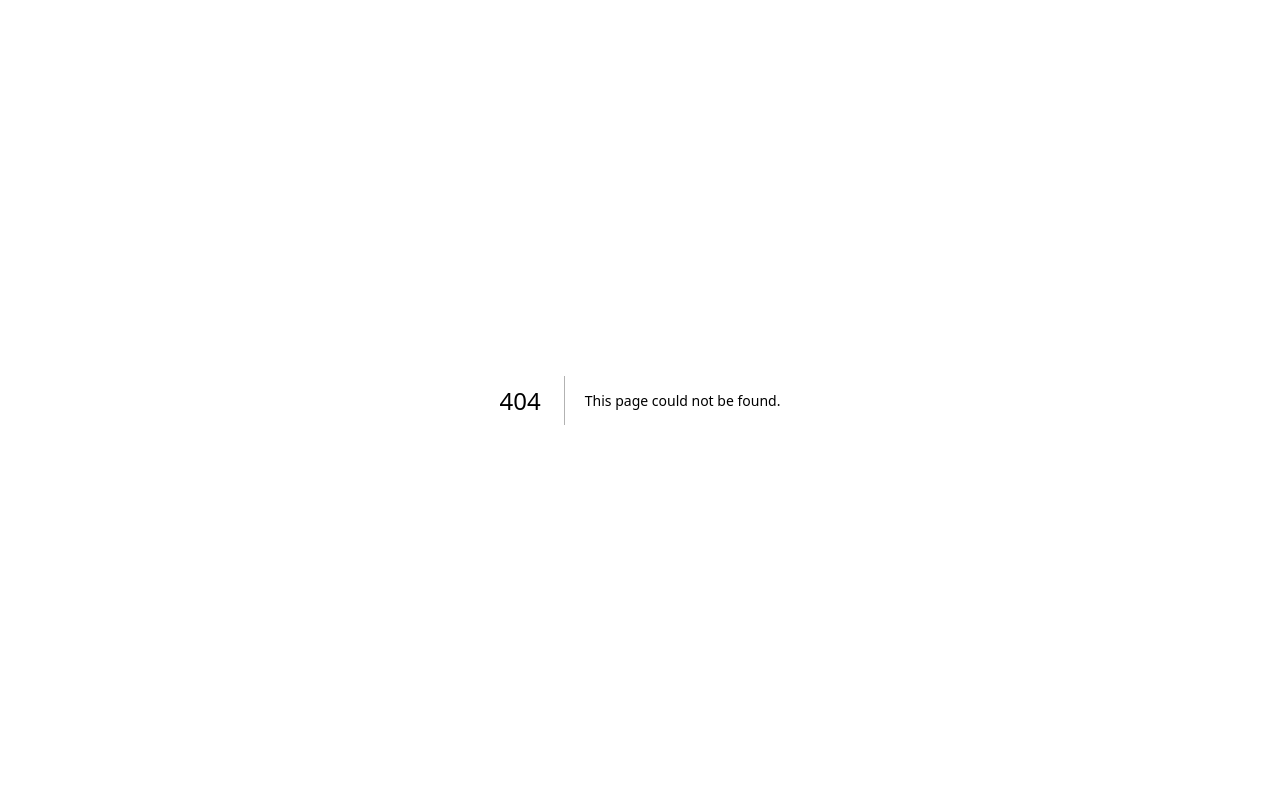
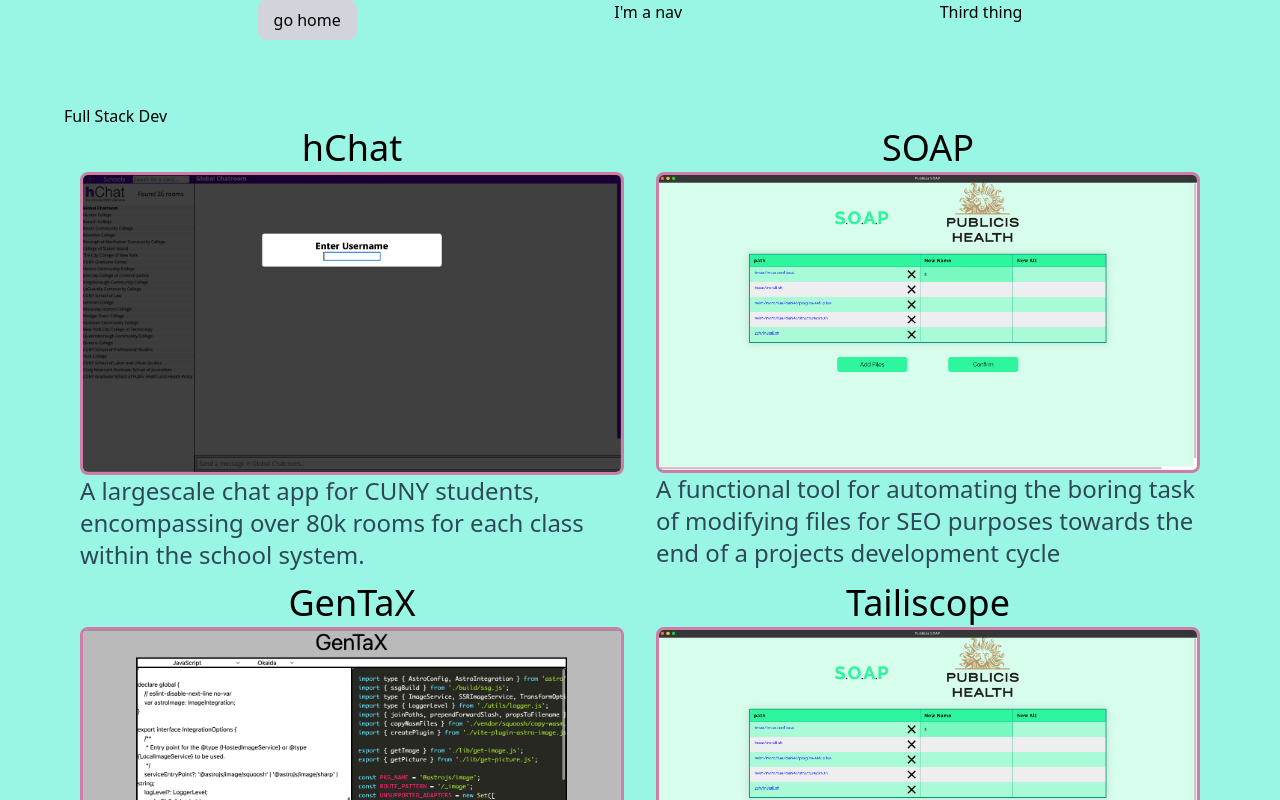
Before and after one commit to DanielVolchek/multiverse_portfolio, a Next.js app: page /fsdev in a window 1280 px wide. Before the commit this address had no page. Shown: the top 800 px of the page. Built offline with nearby package versions, Linux system fonts and the light colour scheme.

Commit message:
modified lots of stuff should've commited earlier

```diff
--- a/src/components/footer.tsx
+++ b/src/components/footer.tsx
@@ -3,7 +3,7 @@ const breakpoints = "w-11/12 md:w-3/4 xl:w-4/6";
 export default function Footer() {
   return (
     <footer className={`relative flex justify-center py-4`}>
-      <div className="absolute left-0 top-0 h-1 w-screen bg-teal-300 "></div>
+      <div className="absolute left-0 top-0 h-1 w-screen bg-teal-300"></div>
       <div className={`flex items-center justify-between gap-4 ${breakpoints}`}>
         <h3 className="">Hello, World!</h3>
         <div className="flex w-1/4 items-center justify-end gap-4">
--- a/src/components/layout.tsx
+++ b/src/components/layout.tsx
@@ -15,7 +15,7 @@ const variants = {
 
 const Layout = ({ children, className }: Props) => {
   return (
-    <div className="bg-iceblue min-h-screen">
+    <div className="bg-iceblue min-h-screen overflow-x-hidden">
       <Nav />
       <motion.main
         variants={variants}
@@ -23,11 +23,11 @@ const Layout = ({ children, className }: Props) => {
         animate="enter"
         exit="exit"
         transition={{ duration: 0.8 }}
-        className={`${className ?? ""} mx-16 `}
+        className={`${className ?? ""} mx-16 min-h-[85vh]`}
       >
         {children}
       </motion.main>
-      {/* <Footer /> */}
+      <Footer />
     </div>
   );
 };
--- a/src/components/nav.tsx
+++ b/src/components/nav.tsx
@@ -1,7 +1,11 @@
 const Nav = () => {
   return (
-    <div className="pb-16 flex justify-center">
+    <div className="pb-16 flex justify-evenly">
+      <a href="/">
+        <button className="px-4 py-2 bg-gray-300 rounded-lg">go home</button>
+      </a>
       <p>I'm a nav</p>
+      <p>Third thing</p>
     </div>
   );
 };
--- a/src/components/projectcard.tsx
+++ b/src/components/projectcard.tsx
@@ -10,10 +10,16 @@ const ProjectCard = ({ project }: Prop) => {
   const { title, shortdesc, img, longdesc, stack } = project;
 
   return (
-    <div className="">
+    <div className="w-1/2 px-4 items-center mb-3 ">
+      <h3 className="text-center text-4xl pb-1">{title}</h3>
       <Link href={`/projects/${title}`}>
-        <Image src={img} alt={title} />
+        <Image
+          src={img}
+          alt={title}
+          className="border-[3px] border-thulianpink rounded-lg"
+        />
       </Link>
+      <span className="text-2xl text-center text-charcoal">{shortdesc}</span>
     </div>
   );
 };
--- a/src/components/projects.tsx
+++ b/src/components/projects.tsx
@@ -22,29 +22,29 @@ export const projectList: Project[] = [
     longdesc: "",
     stack: ["javascript", "react", "go", "css", "postgresql"],
   },
-  // {
-  //   title: "SOAP",
-  //   shortdesc:
-  //     "A functional tool for automating the boring task of modifying files for SEO purposes towards the end of a projects development cycle",
-  //   img: soap,
-  //   longdesc: "",
-  //   stack: ["typescript", "react", "electron", "nodejs", "sass"],
-  // },
-  // {
-  //   title: "GenTaX",
-  //   shortdesc:
-  //     "A handy tool for comparing different code formatting styles in a markdown block",
-  //   img: gentax,
-  //   longdesc: "",
-  //   stack: ["typescript", "react", "tailwind", "nextjs", "postgresql"],
-  // },
-  // {
-  //   title: "Tailiscope",
-  //   shortdesc: "A neovim plugin to make working with TailwindCSS easier",
-  //   img: tailiscope,
-  //   longdesc: "",
-  //   stack: ["lua"],
-  // },
+  {
+    title: "SOAP",
+    shortdesc:
+      "A functional tool for automating the boring task of modifying files for SEO purposes towards the end of a projects development cycle",
+    img: soap,
+    longdesc: "",
+    stack: ["typescript", "react", "electron", "nodejs", "sass"],
+  },
+  {
+    title: "GenTaX",
+    shortdesc:
+      "A handy tool for comparing different code formatting styles in a markdown block",
+    img: gentax,
+    longdesc: "",
+    stack: ["typescript", "react", "tailwind", "nextjs", "postgresql"],
+  },
+  {
+    title: "Tailiscope",
+    shortdesc: "A neovim plugin to make working with TailwindCSS easier",
+    img: tailiscope,
+    longdesc: "",
+    stack: ["lua"],
+  },
 ];
 
 const Projects = () => {
--- a/src/components/redirect.tsx
+++ b/src/components/redirect.tsx
@@ -2,7 +2,7 @@ import Link from "next/link";
 import { useEffect, useState } from "react";
 
 const Redirections = [
-  { name: "Full Stack Dev", path: "/portfolio" },
+  { name: "Full Stack Dev", path: "/fsdev" },
   { name: "Skateboarder", path: "/skater" },
   { name: "Rock Climber", path: "/rockclimber" },
   { name: "Ramen Lover", path: "/ramen" },
@@ -50,7 +50,7 @@ const VerticalCarousel = ({}: Props) => {
           className={`text-8xl ${
             currentIndex % 2 === 0 ? "text-thulianpink" : "text-hunyadiyellow"
           } hover:underline mr-8
-          min-w-[35vw]
+          w-[35vw]
           `}
           href={Redirections[currentIndex].path}
         >
--- a/src/pages/index.tsx
+++ b/src/pages/index.tsx
@@ -3,6 +3,7 @@ import Layout from "@/components/layout";
 import Image from "next/image";
 import me from "@/images/stock.jpeg";
 import Redirect from "@/components/redirect";
+import Link from "next/link";
 
 export default function Home() {
   return (
@@ -31,7 +32,17 @@ const Intro = () => {
         alt="Picture of me"
         className="rounded-full float-right w-1/4"
       />
-      <h1 className="text-4xl">Hey There👋 My name is Daniel Volchek</h1>
+      <h1 className="text-4xl mb-1">Hey There👋 My name is Daniel Volchek.</h1>
+      <p className="text-xl">
+        Welcome to my portfolio website, built for{" "}
+        <Link
+          className="text-lapizlazuli underline hover:text-charcoal"
+          href={"https://multiverse.io"}
+        >
+          Multiverse
+        </Link>
+        !
+      </p>
     </section>
   );
 };
```
Also changed, not shown: src/pages/fsdev.tsx (renamed from src/pages/portfolio.tsx).
